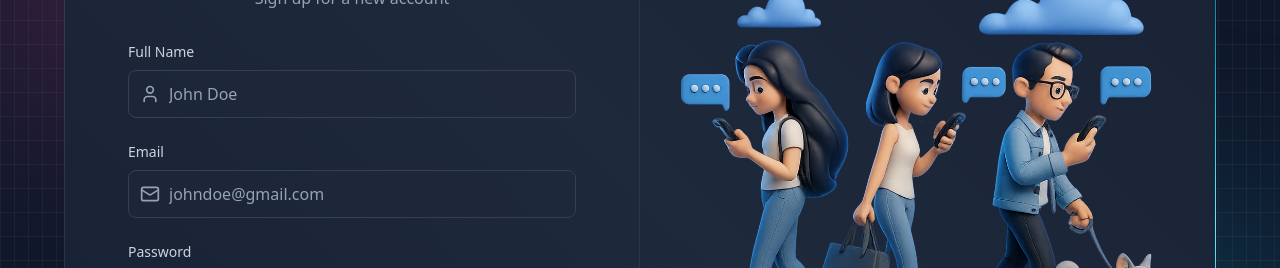
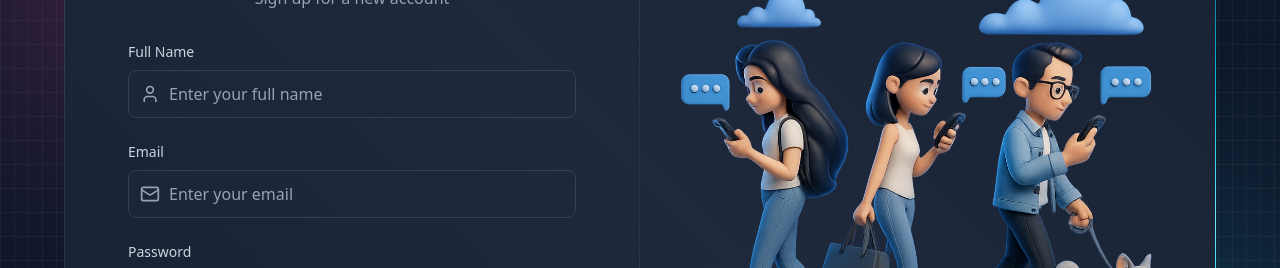
Before and after one commit to sanjusajan-creator/messenger-app, a React (Vite) app in the folder frontend/: page /signup in a window 1280 px wide. Shown: the part 268-536 px from the top of the page. Built offline with nearby package versions, Linux system fonts and the light colour scheme; no server answers.

Commit message:
Clarify auth form placeholders

```diff
--- a/frontend/src/pages/LoginPage.jsx
+++ b/frontend/src/pages/LoginPage.jsx
@@ -41,7 +41,7 @@ function LoginPage() {
                         value={formData.email}
                         onChange={(e) => setFormData({ ...formData, email: e.target.value })}
                         className="input"
-                        placeholder="johndoe@gmail.com"
+                        placeholder="Enter your email"
                       />
                     </div>
                   </div>
--- a/frontend/src/pages/SignUpPage.jsx
+++ b/frontend/src/pages/SignUpPage.jsx
@@ -41,7 +41,7 @@ function SignUpPage() {
                         value={formData.fullName}
                         onChange={(e) => setFormData({ ...formData, fullName: e.target.value })}
                         className="input"
-                        placeholder="John Doe"
+                        placeholder="Enter your full name"
                       />
                     </div>
                   </div>
@@ -57,7 +57,7 @@ function SignUpPage() {
                         value={formData.email}
                         onChange={(e) => setFormData({ ...formData, email: e.target.value })}
                         className="input"
-                        placeholder="johndoe@gmail.com"
+                        placeholder="Enter your email"
                       />
                     </div>
                   </div>
```
